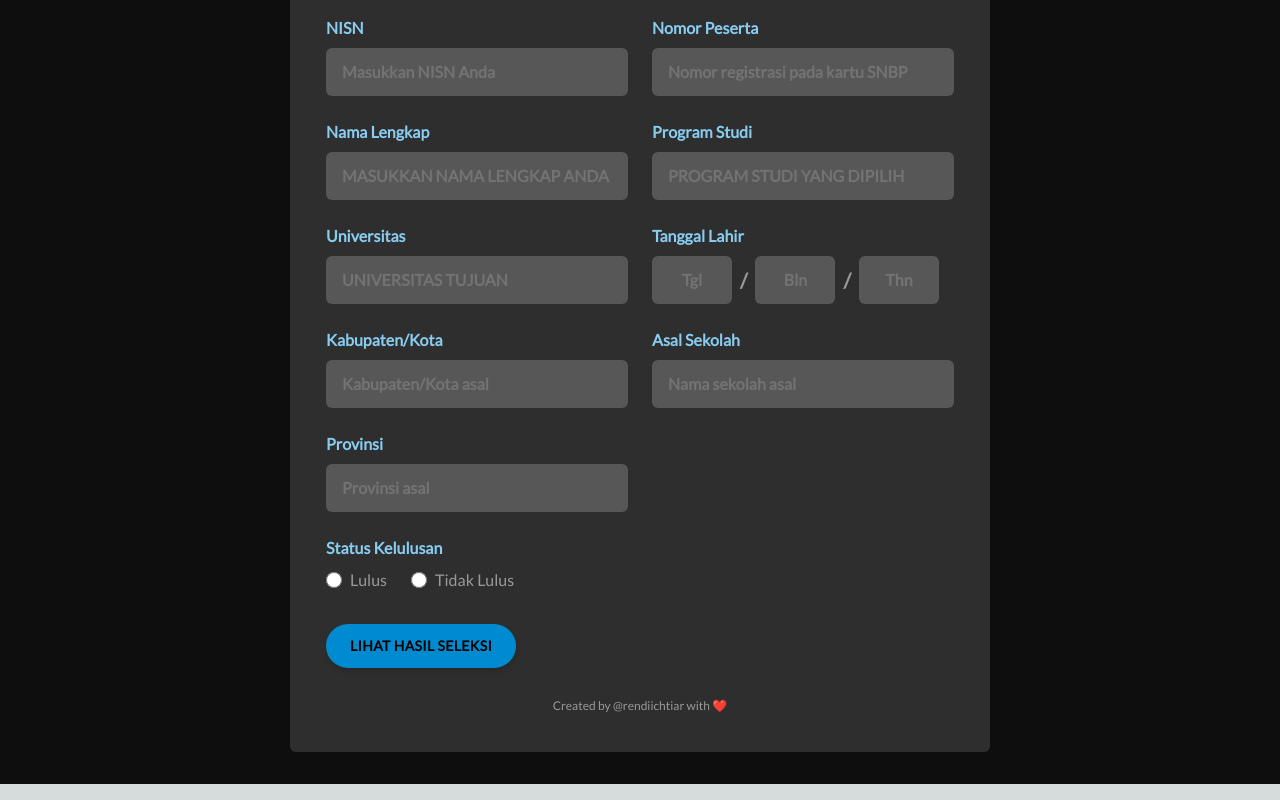
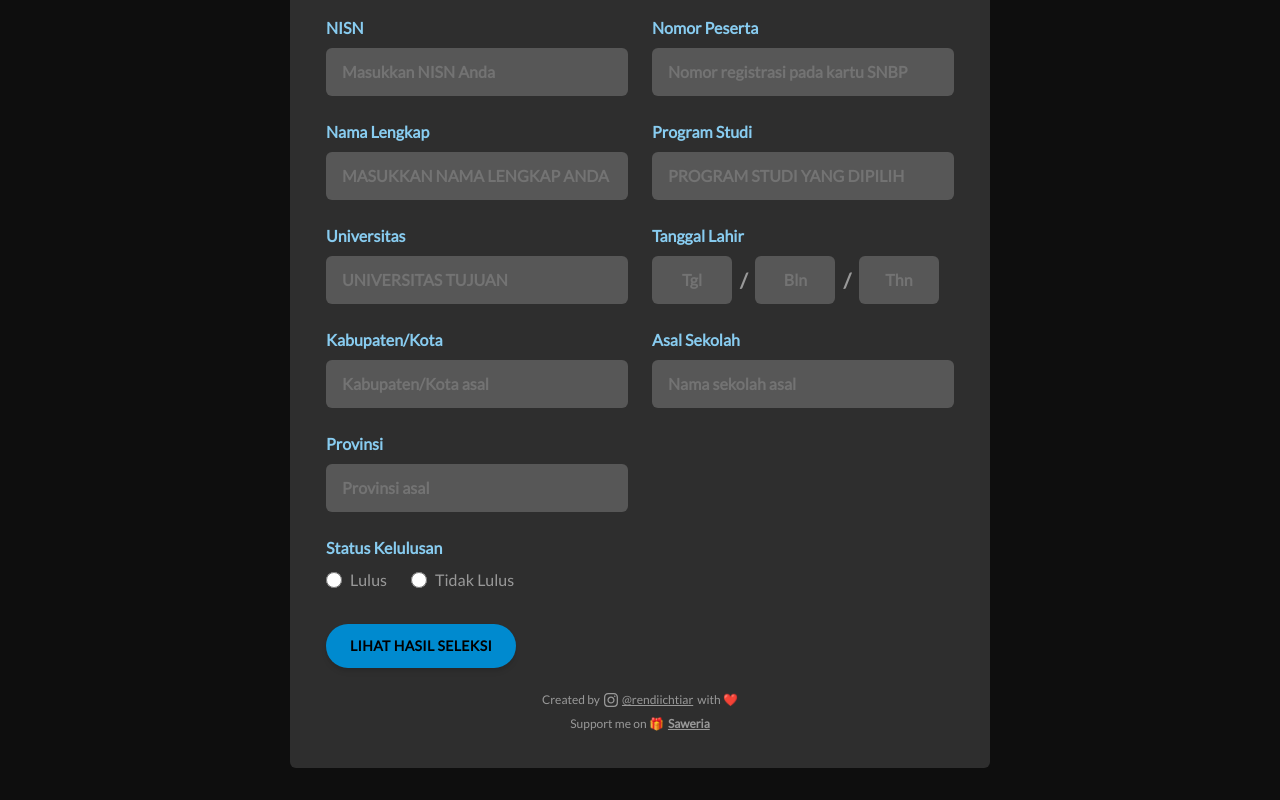
Before and after one commit to rendiichtiarp/prank-snbp-web, a Next.js app: page / in a window 1280 px wide. Shown: the part 258-1058 px from the top of the page. Built offline with nearby package versions, Linux system fonts and the light colour scheme.

Commit message:
Add Saweria support link to Login component

```diff
--- a/src/app/components/Login.jsx
+++ b/src/app/components/Login.jsx
@@ -461,9 +461,14 @@
         </div>
 
         <div className="mt-6 text-center">
-          <a href="https://instagram.com/rendiichtiar" target="_blank" className="text-xs text-font hover:underline">
-            Created by @rendiichtiar with ❤️
+          <a href="https://instagram.com/rendiichtiar" target="_blank" className="text-xs text-font flex items-center justify-center gap-1">
+            Created by <svg xmlns="http://www.w3.org/2000/svg" width="14" height="14" viewBox="0 0 24 24" fill="currentColor"><path d="M12 2.163c3.204 0 3.584.012 4.85.07 3.252.148 4.771 1.691 4.919 4.919.058 1.265.069 1.645.069 4.849 0 3.205-.012 3.584-.069 4.849-.149 3.225-1.664 4.771-4.919 4.919-1.266.058-1.644.07-4.85.07-3.204 0-3.584-.012-4.849-.07-3.26-.149-4.771-1.699-4.919-4.92-.058-1.265-.07-1.644-.07-4.849 0-3.204.013-3.583.07-4.849.149-3.227 1.664-4.771 4.919-4.919 1.266-.057 1.645-.069 4.849-.069zm0-2.163c-3.259 0-3.667.014-4.947.072-4.358.2-6.78 2.618-6.98 6.98-.059 1.281-.073 1.689-.073 4.948 0 3.259.014 3.668.072 4.948.2 4.358 2.618 6.78 6.98 6.98 1.281.058 1.689.072 4.948.072 3.259 0 3.668-.014 4.948-.072 4.354-.2 6.782-2.618 6.979-6.98.059-1.28.073-1.689.073-4.948 0-3.259-.014-3.667-.072-4.947-.196-4.354-2.617-6.78-6.979-6.98-1.281-.059-1.69-.073-4.949-.073zm0 5.838c-3.403 0-6.162 2.759-6.162 6.162s2.759 6.163 6.162 6.163 6.162-2.759 6.162-6.163c0-3.403-2.759-6.162-6.162-6.162zm0 10.162c-2.209 0-4-1.79-4-4 0-2.209 1.791-4 4-4s4 1.791 4 4c0 2.21-1.791 4-4 4zm6.406-11.845c-.796 0-1.441.645-1.441 1.44s.645 1.44 1.441 1.44c.795 0 1.439-.645 1.439-1.44s-.644-1.44-1.439-1.44z"/></svg> <span className="underline">@rendiichtiar</span> with ❤️
           </a>
+          <div className="mt-2">
+            <a href="https://saweria.co/rendiichtiar" target="_blank" className="text-xs text-font flex items-center justify-center gap-1">
+              Support me on 🎁<span className="font-bold underline">Saweria</span>
+            </a>
+          </div>
         </div>
       </form>
     </div>
```
